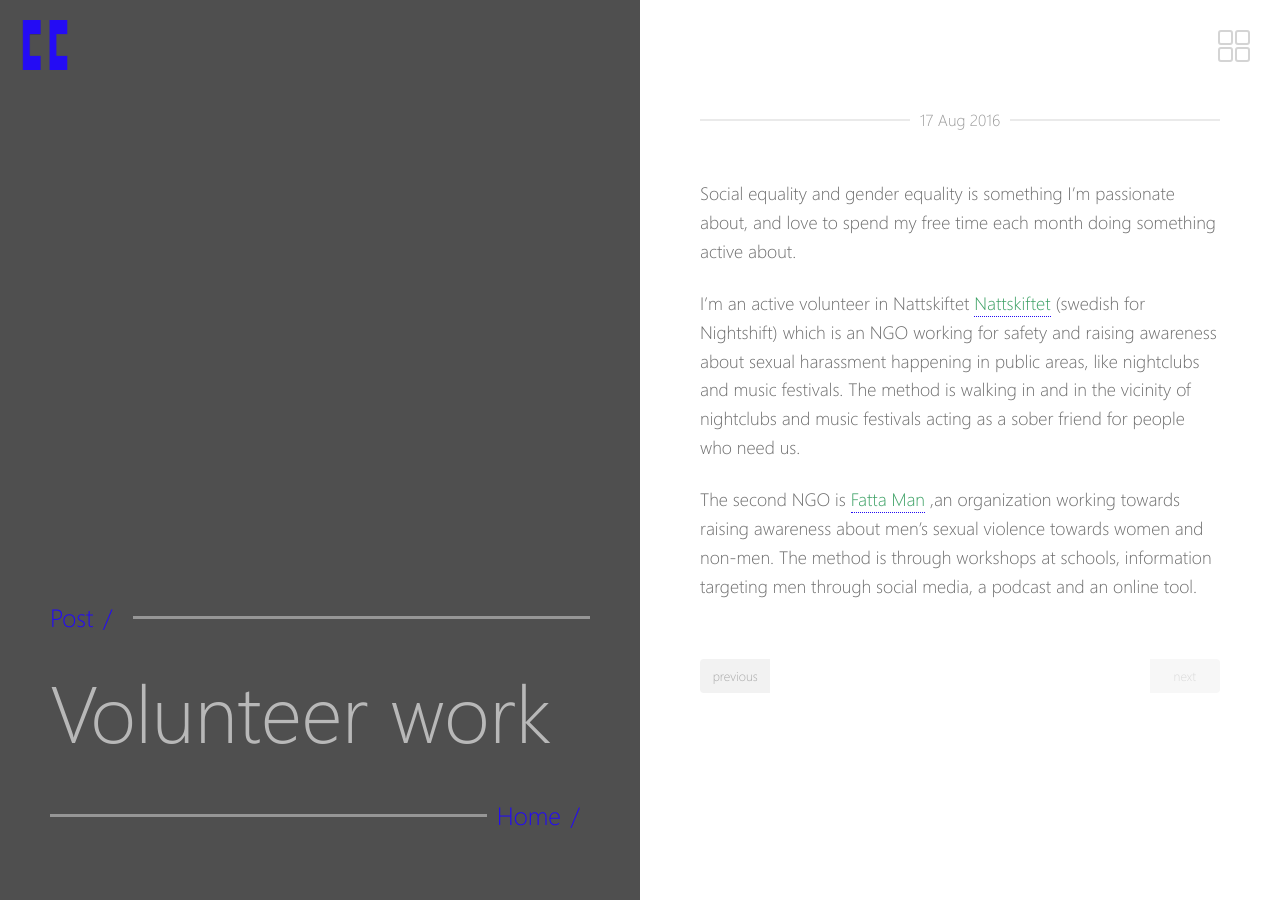
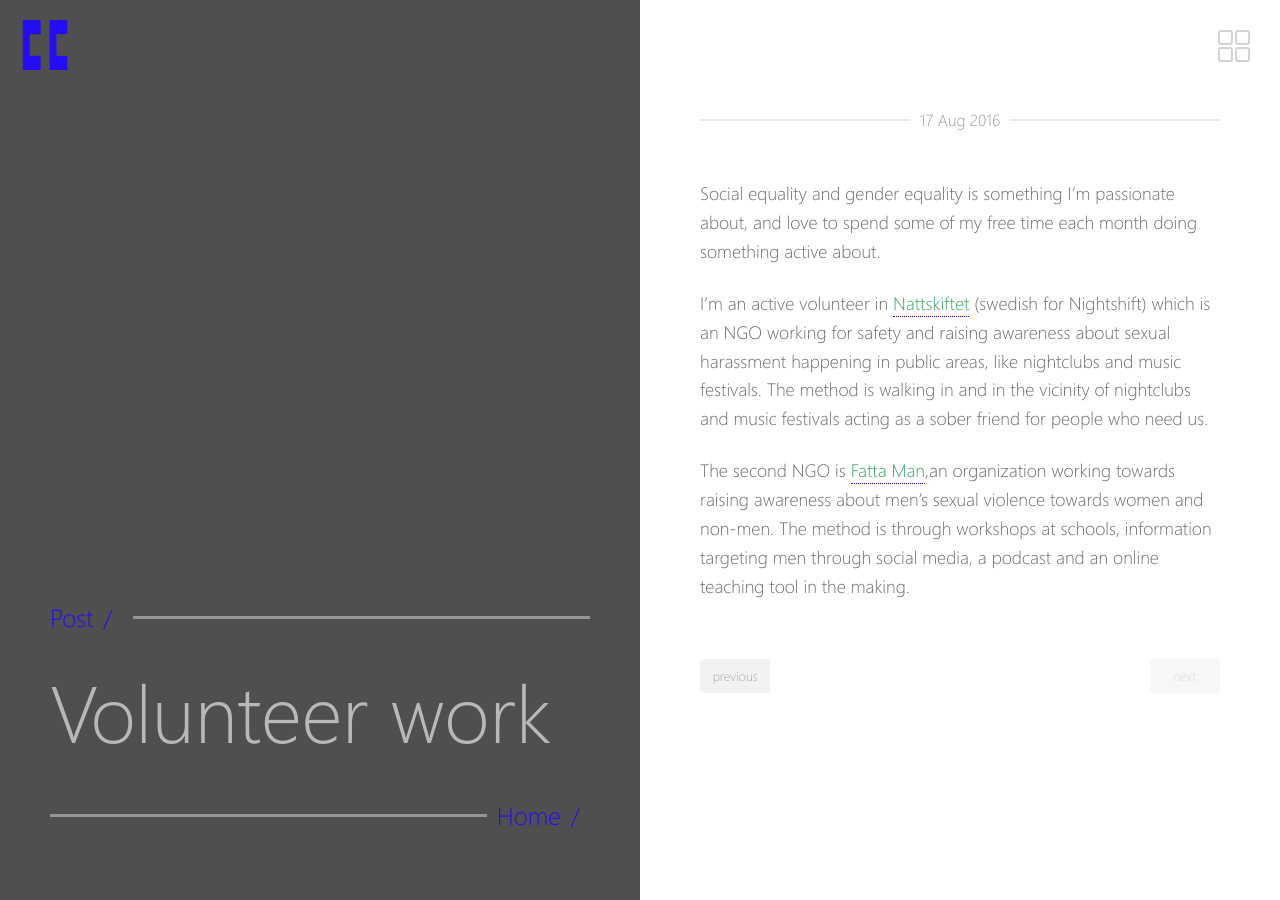
Before and after one commit to cc-lemon/cc-lemon.github.io-, a Jekyll site: the page built from _posts/2016-08-17-volunteer-work.md, in a window 1280 px wide. Built offline with Jekyll 4.4.1, drawn with Linux system fonts in a browser that asks for light colours.

Commit message:
modify volunteer-work.md

```diff
--- a/_posts/2016-08-17-volunteer-work.md
+++ b/_posts/2016-08-17-volunteer-work.md
@@ -8,11 +8,11 @@ tag:
 ---
 
 Social equality and gender equality is something I'm passionate about,
-and love to spend my free time each month doing something active about.
+and love to spend some of my free time each month doing something active about.
 
-I'm an active volunteer in Nattskiftet <a href="http://www.nattskiftet.org/" target="_blank">Nattskiftet</a> (swedish for Nightshift) which is an NGO working for safety and raising awareness about sexual harassment happening in
+I'm an active volunteer in <a href="http://www.nattskiftet.org/" target="_blank">Nattskiftet</a> (swedish for Nightshift) which is an NGO working for safety and raising awareness about sexual harassment happening in
 public areas, like nightclubs and music festivals. The method is walking in and in the vicinity of nightclubs
 and music festivals acting as a sober friend for people who need us.
 
 
-The second NGO is <a href="http://fatta.nu/fatta-man/" target="_blank">Fatta Man</a> ,an organization working towards raising awareness about men's sexual violence towards women and non-men. The method is through workshops at schools, information targeting men through social media, a podcast and an online tool.
+The second NGO is <a href="http://fatta.nu/fatta-man/" target="_blank">Fatta Man</a>,an organization working towards raising awareness about men's sexual violence towards women and non-men. The method is through workshops at schools, information targeting men through social media, a podcast and an online teaching tool in the making.
```
